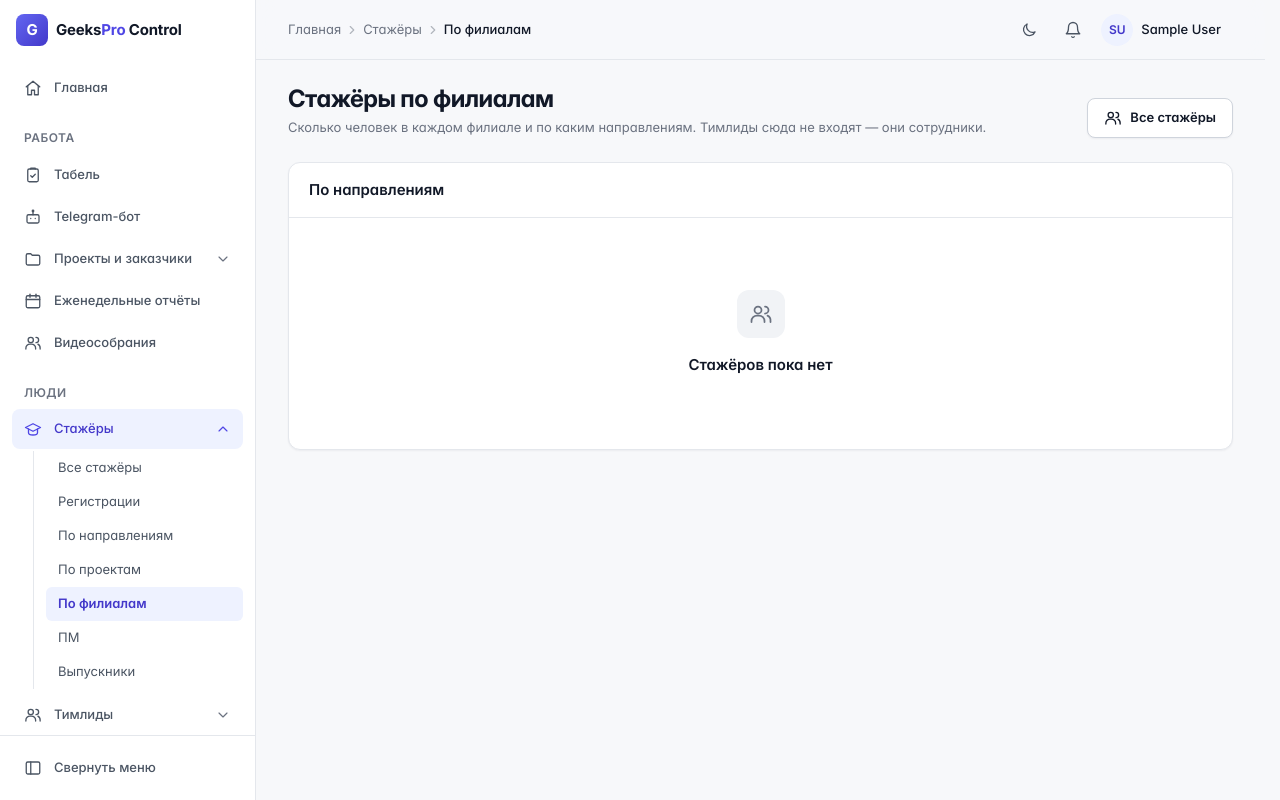
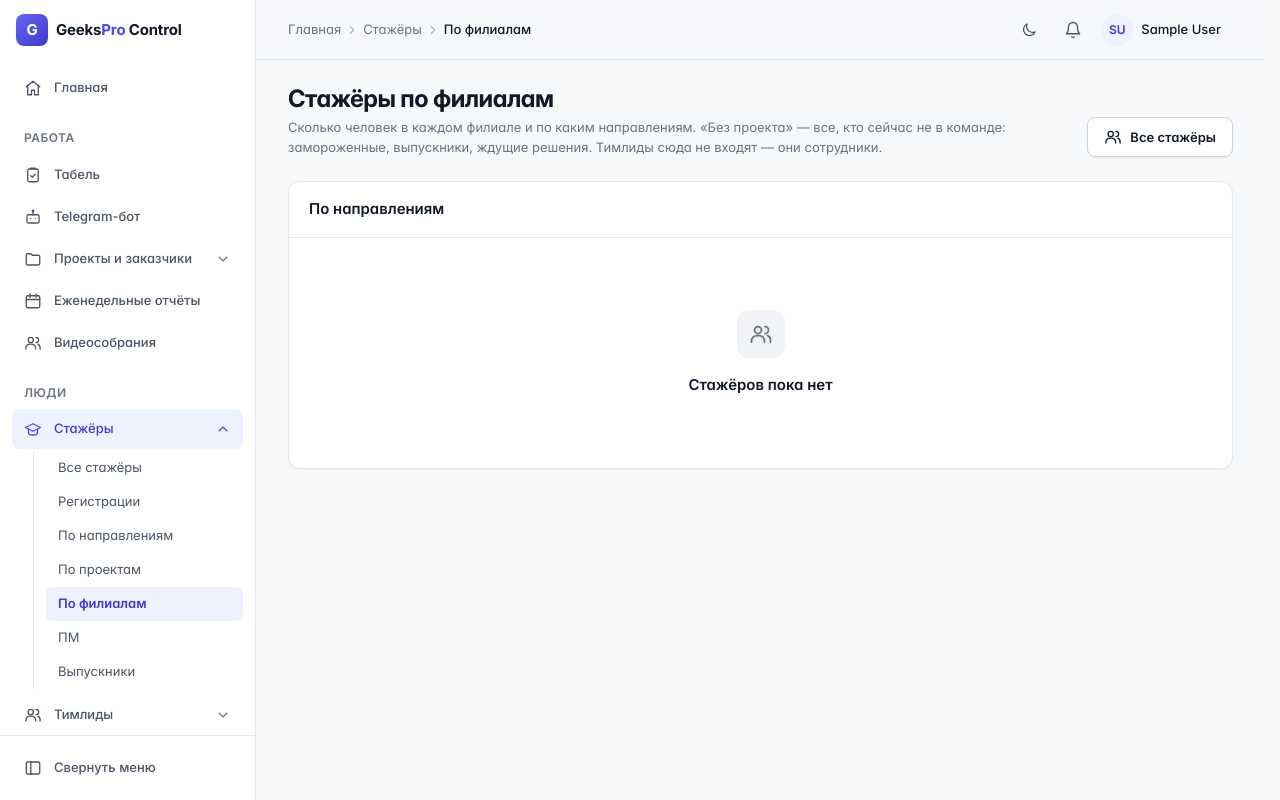
Before and after one commit to Nurbolottop/GeeksProControl2.0, a Django app: page /interns/by-branch/ in a window 1280 px wide. Run offline with Django 4.2, Linux system fonts and the light colour scheme; the visitor is signed in with stand-in values (Sample User, id 1); data that the repository does not hold is empty; parts of the project's set-up code (start-up, migrations or seed data) failed here and were passed over.

Commit message:
11F: «По филиалам» — «в проекте / без проекта» вместо «занято / свободно»
Co-Authored-By: Claude Opus 5.5 <noreply@anthropic.com>

```diff
--- a/app/apps/interns/services.py
+++ b/app/apps/interns/services.py
@@ -165,7 +165,7 @@ def branch_filter(branch: str):
 
 
 def branch_summary(interns) -> dict:
-    """Сколько стажёров в каждом филиале: всего, занято, свободно,
+    """Сколько стажёров в каждом филиале: всего, в проекте, без проекта,
     и разбивка по направлениям."""
     from apps.teams.models import TeamMember
 
--- a/app/templates/interns/by_branch.html
+++ b/app/templates/interns/by_branch.html
@@ -3,7 +3,7 @@
 {% block title %}Стажёры по филиалам — GeeksPro Control{% endblock %}
 {% block page %}
 {% url 'interns:list' as list_url %}
-{% ui_page_header title="Стажёры по филиалам" subtitle="Сколько человек в каждом филиале и по каким направлениям. Тимлиды сюда не входят — они сотрудники." %}
+{% ui_page_header title="Стажёры по филиалам" subtitle="Сколько человек в каждом филиале и по каким направлениям. «Без проекта» — все, кто сейчас не в команде: замороженные, выпускники, ждущие решения. Тимлиды сюда не входят — они сотрудники." %}
     {% ui_button "Все стажёры" href=list_url icon_name="users" %}
 {% end_ui_page_header %}
 
@@ -13,7 +13,7 @@
     <a class="gp-stat" href="{{ list_url }}?branch={{ card.branch|urlencode }}">
         <span class="gp-stat__label">{{ card.branch }}</span>
         <span class="gp-stat__value">{{ card.total }}</span>
-        <span class="gp-stat__caption">занято {{ card.busy }} · <span style="color: var(--color-success)">свободно {{ card.free }}</span></span>
+        <span class="gp-stat__caption">в проекте {{ card.busy }} · без проекта {{ card.free }}</span>
     </a>
     {% endfor %}
 </section>
```
